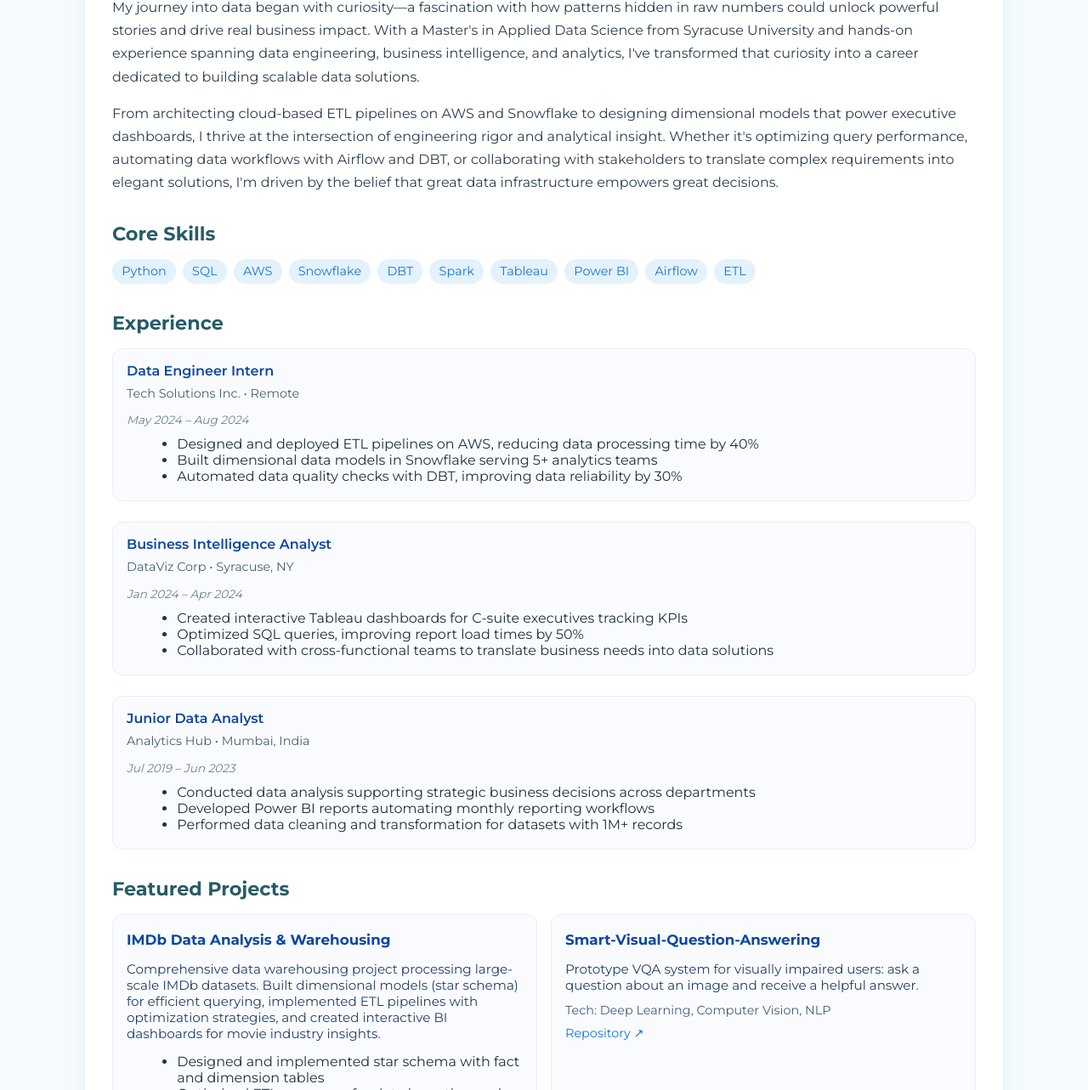
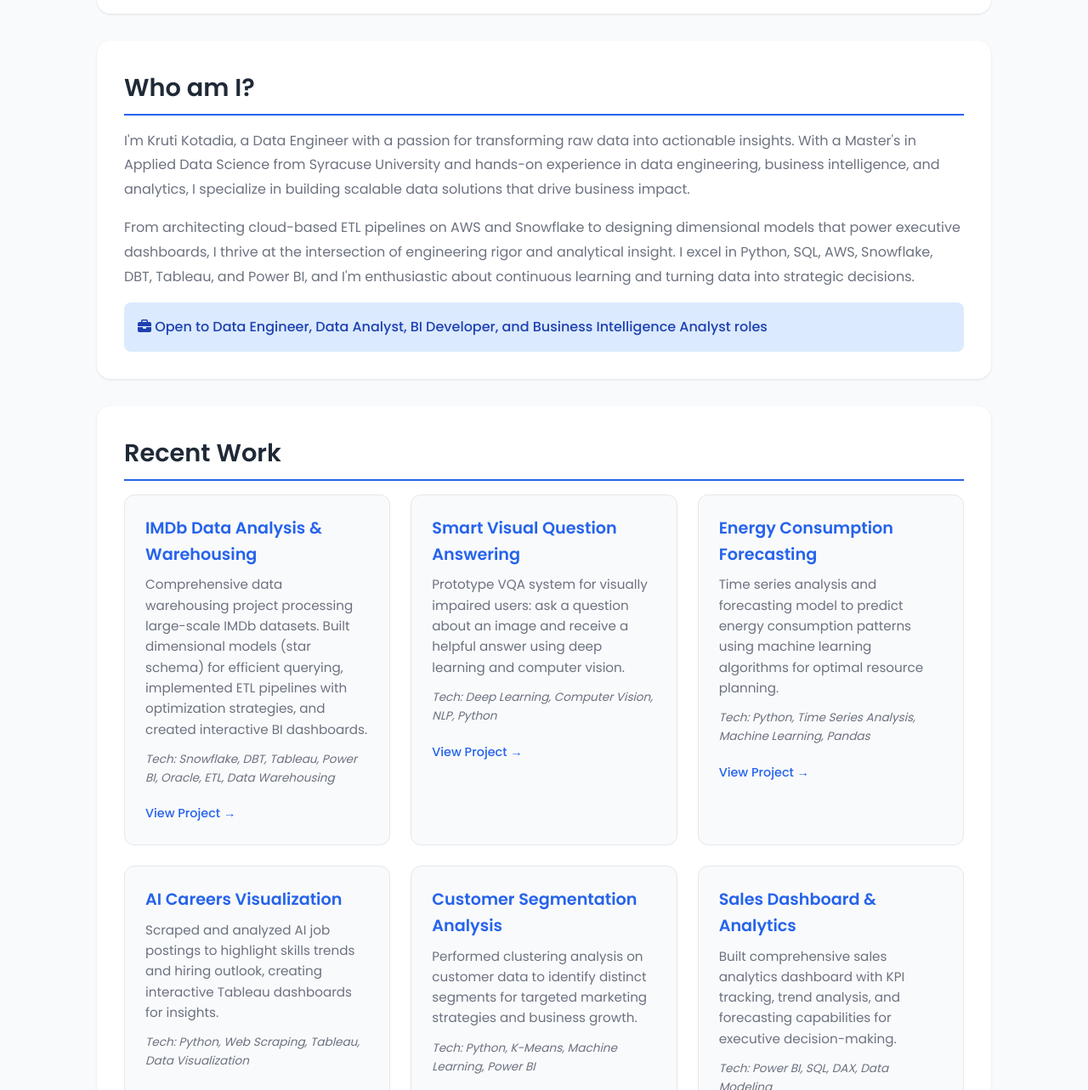
Before and after one commit to krutikotadi/KrutiKotadia.io, a plain HTML site: page index.html in a window 1280 px wide. Shown: the part 259-1542 px from the top of the page at 85% size. Drawn offline with Linux system fonts and the light colour scheme.

Commit message:
Redesign portfolio to match reference site structure with clean layout

```diff
--- a/index.html
+++ b/index.html
@@ -1,172 +1,280 @@
 <!DOCTYPE html>
 <html lang="en">
 <head>
-  <meta charset="UTF-8" />
-  <meta name="viewport" content="width=device-width, initial-scale=1.0" />
+  <meta charset="UTF-8">
+  <meta name="viewport" content="width=device-width, initial-scale=1.0">
   <title>Kruti Kotadia | Data Engineer Portfolio</title>
   <link rel="preconnect" href="https://fonts.googleapis.com">
   <link rel="preconnect" href="https://fonts.gstatic.com" crossorigin>
-  <link href="https://fonts.googleapis.com/css2?family=Montserrat:wght@400;600;700&display=swap" rel="stylesheet">
-  <link rel="stylesheet" href="https://cdnjs.cloudflare.com/ajax/libs/font-awesome/6.4.0/css/all.min.css"/>
+  <link href="https://fonts.googleapis.com/css2?family=Poppins:wght@400;500;600;700&display=swap" rel="stylesheet">
+  <link rel="stylesheet" href="https://cdnjs.cloudflare.com/ajax/libs/font-awesome/6.4.0/css/all.min.css">
   <style>
-    :root{--primary:#1976d2;--ink:#203040;--muted:#5a6b7a;--chip:#e3f2fd;--bg:#f5fbfc;}
-    *{box-sizing:border-box}
-    body{font-family:'Montserrat',sans-serif;background:var(--bg);margin:0;color:var(--ink);}
-    .container{max-width:1080px;margin:2rem auto;padding:2rem;background:#fff;border-radius:16px;box-shadow:0 4px 24px rgba(25,118,210,.08)}
-    header.hero{display:flex;flex-direction:column;gap:.5rem}
-    h1{color:var(--primary);font-size:2.2rem;margin:.25rem 0}
-    .subtitle{color:var(--muted);font-weight:600}
-    .animated-text{display:inline-block;border-right:.1em solid var(--primary);white-space:nowrap;overflow:hidden;animation:typing 2.2s steps(32,end), blink 1s step-end infinite}
-    @keyframes typing{from{width:0} to{width:32ch}}
-    @keyframes blink{0%,100%{border-color:transparent}40%{border-color:var(--primary)}}
-    section{margin-top:2rem}
-    h2{font-size:1.4rem;color:#275c68;margin:.2rem 0 1rem}
-    .chips{display:flex;flex-wrap:wrap;gap:.5rem}
-    .chip{background:var(--chip);color:var(--primary);border-radius:999px;padding:.35rem .7rem;font-size:.9rem}
-    .grid{display:grid;grid-template-columns:repeat(12,1fr);gap:1rem}
-    .col-6{grid-column:span 6}
-    .col-12{grid-column:span 12}
-    .projects{display:grid;grid-template-columns:repeat(auto-fit,minmax(260px,1fr));gap:1rem}
-    .card{background:#fafbff;border:1px solid #e8eef6;border-radius:12px;padding:1rem;transition:.2s;display:flex;flex-direction:column;gap:.5rem}
-    .card:hover{transform:translateY(-4px);box-shadow:0 8px 20px rgba(25,118,210,.15)}
-    .card h3{color:#0d47a1;margin:.2rem 0;font-size:1.05rem}
-    .card p{margin:.2rem 0;color:#224266;font-size:.95rem}
-    .card .links a{font-size:.9rem;color:var(--primary);text-decoration:none}
-    .card .role{font-weight:600;color:#0d47a1;font-size:1rem}
-    .card .company{color:#47607a;font-size:.9rem;margin-bottom:.4rem}
-    .card .duration{color:#708090;font-size:.85rem;font-style:italic}
-    ul{margin:.2rem 0 .2rem 1.2rem}
-    .meta{color:#47607a;font-size:.9rem}
-    .social{display:flex;gap:1rem;font-size:1.5rem}
-    .social a{color:var(--primary);transition:.2s}
-    .social a:hover{color:#0d47a1}
-    .timeline{position:relative;padding-left:2rem}
-    .timeline::before{content:'';position:absolute;left:0;top:0;bottom:0;width:2px;background:linear-gradient(180deg,var(--primary),#e3f2fd)}
-    .experience-cards{display:grid;gap:1.5rem}
-    .about-story{line-height:1.7;color:#2c3e50;font-size:1rem}
+    :root {
+      --primary: #2563eb;
+      --primary-dark: #1e40af;
+      --text-dark: #1f2937;
+      --text-muted: #6b7280;
+      --bg-gray: #f9fafb;
+      --card-bg: #ffffff;
+      --border: #e5e7eb;
+    }
+    * {
+      margin: 0;
+      padding: 0;
+      box-sizing: border-box;
+    }
+    body {
+      font-family: 'Poppins', sans-serif;
+      background: var(--bg-gray);
+      color: var(--text-dark);
+      line-height: 1.6;
+    }
+    .container {
+      max-width: 1100px;
+      margin: 0 auto;
+      padding: 2rem 1.5rem;
+    }
+    header.hero {
+      text-align: center;
+      padding: 3rem 0 2rem;
+      background: var(--card-bg);
+      border-radius: 16px;
+      margin-bottom: 2rem;
+      box-shadow: 0 1px 3px rgba(0,0,0,0.1);
+    }
+    h1 {
+      font-size: 2.5rem;
+      font-weight: 700;
+      color: var(--text-dark);
+      margin-bottom: 0.5rem;
+    }
+    .subtitle {
+      font-size: 1.1rem;
+      color: var(--text-muted);
+      margin-bottom: 1.5rem;
+    }
+    .social {
+      display: flex;
+      gap: 1rem;
+      justify-content: center;
+      font-size: 1.5rem;
+    }
+    .social a {
+      color: var(--text-muted);
+      transition: color 0.3s;
+    }
+    .social a:hover {
+      color: var(--primary);
+    }
+    section {
+      background: var(--card-bg);
+      padding: 2rem;
+      border-radius: 16px;
+      margin-bottom: 2rem;
+      box-shadow: 0 1px 3px rgba(0,0,0,0.1);
+    }
+    h2 {
+      font-size: 1.8rem;
+      font-weight: 600;
+      color: var(--text-dark);
+      margin-bottom: 1rem;
+      padding-bottom: 0.5rem;
+      border-bottom: 2px solid var(--primary);
+    }
+    .about-text {
+      color: var(--text-muted);
+      line-height: 1.8;
+      margin-bottom: 1rem;
+    }
+    .open-to-work {
+      background: #dbeafe;
+      color: var(--primary-dark);
+      padding: 1rem;
+      border-radius: 8px;
+      margin-top: 1rem;
+      font-weight: 500;
+    }
+    .projects {
+      display: grid;
+      grid-template-columns: repeat(auto-fit, minmax(300px, 1fr));
+      gap: 1.5rem;
+    }
+    .card {
+      background: var(--bg-gray);
+      border: 1px solid var(--border);
+      border-radius: 12px;
+      padding: 1.5rem;
+      transition: transform 0.3s, box-shadow 0.3s;
+      cursor: pointer;
+    }
+    .card:hover {
+      transform: translateY(-5px);
+      box-shadow: 0 10px 25px rgba(37,99,235,0.15);
+    }
+    .card h3 {
+      font-size: 1.2rem;
+      font-weight: 600;
+      color: var(--primary);
+      margin-bottom: 0.5rem;
+    }
+    .card p {
+      color: var(--text-muted);
+      font-size: 0.95rem;
+      margin-bottom: 0.75rem;
+    }
+    .card .tech {
+      font-size: 0.85rem;
+      color: var(--text-muted);
+      font-style: italic;
+    }
+    .card .link {
+      display: inline-block;
+      margin-top: 0.5rem;
+      color: var(--primary);
+      text-decoration: none;
+      font-weight: 500;
+      font-size: 0.9rem;
+    }
+    .card .link:hover {
+      text-decoration: underline;
+    }
+    .contact-info {
+      display: flex;
+      flex-wrap: wrap;
+      gap: 2rem;
+      margin-top: 1.5rem;
+    }
+    .contact-item {
+      display: flex;
+      align-items: center;
+      gap: 0.5rem;
+      color: var(--text-muted);
+    }
+    .btn-resume {
+      display: inline-block;
+      background: var(--primary);
+      color: white;
+      padding: 0.75rem 1.5rem;
+      border-radius: 8px;
+      text-decoration: none;
+      font-weight: 500;
+      transition: background 0.3s;
+      margin-top: 1rem;
+    }
+    .btn-resume:hover {
+      background: var(--primary-dark);
+    }
+    footer {
+      text-align: center;
+      padding: 2rem 0;
+      color: var(--text-muted);
+      font-size: 0.9rem;
+    }
   </style>
 </head>
 <body>
   <div class="container">
     <header class="hero">
       <h1>Kruti Kotadia</h1>
-      <p class="subtitle"><span class="animated-text">Data Engineer | BI Developer</span></p>
+      <p class="subtitle">Data Engineer | BI Developer | Analytics Professional</p>
+      <div class="social">
+        <a href="https://www.linkedin.com/in/kruti-kotadia" target="_blank" title="LinkedIn"><i class="fab fa-linkedin"></i></a>
+        <a href="https://github.com/krutikotadi" target="_blank" title="GitHub"><i class="fab fa-github"></i></a>
+        <a href="mailto:k26kotadia@gmail.com" title="Email"><i class="fas fa-envelope"></i></a>
+      </div>
     </header>
+
     <section id="about">
-      <h2>About</h2>
-      <div class="about-story">
-        <p>My journey into data began with curiosity—a fascination with how patterns hidden in raw numbers could unlock powerful stories and drive real business impact. With a Master's in Applied Data Science from Syracuse University and hands-on experience spanning data engineering, business intelligence, and analytics, I've transformed that curiosity into a career dedicated to building scalable data solutions.</p>
-        <p>From architecting cloud-based ETL pipelines on AWS and Snowflake to designing dimensional models that power executive dashboards, I thrive at the intersection of engineering rigor and analytical insight. Whether it's optimizing query performance, automating data workflows with Airflow and DBT, or collaborating with stakeholders to translate complex requirements into elegant solutions, I'm driven by the belief that great data infrastructure empowers great decisions.</p>
+      <h2>Who am I?</h2>
+      <p class="about-text">
+        I'm Kruti Kotadia, a Data Engineer with a passion for transforming raw data into actionable insights.
+        With a Master's in Applied Data Science from Syracuse University and hands-on experience in data engineering,
+        business intelligence, and analytics, I specialize in building scalable data solutions that drive business impact.
+      </p>
+      <p class="about-text">
+        From architecting cloud-based ETL pipelines on AWS and Snowflake to designing dimensional models that power
+        executive dashboards, I thrive at the intersection of engineering rigor and analytical insight. I excel in
+        Python, SQL, AWS, Snowflake, DBT, Tableau, and Power BI, and I'm enthusiastic about continuous learning
+        and turning data into strategic decisions.
+      </p>
+      <div class="open-to-work">
+        <i class="fas fa-briefcase"></i> Open to Data Engineer, Data Analyst, BI Developer, and Business Intelligence Analyst roles
       </div>
     </section>
-    <section id="skills">
-      <h2>Core Skills</h2>
-      <div class="chips">
-        <span class="chip">Python</span>
-        <span class="chip">SQL</span>
-        <span class="chip">AWS</span>
-        <span class="chip">Snowflake</span>
-        <span class="chip">DBT</span>
-        <span class="chip">Spark</span>
-        <span class="chip">Tableau</span>
-        <span class="chip">Power BI</span>
-        <span class="chip">Airflow</span>
-        <span class="chip">ETL</span>
-      </div>
-    </section>
-    <section id="experience">
-      <h2>Experience</h2>
-      <div class="experience-cards">
+
+    <section id="projects">
+      <h2>Recent Work</h2>
+      <div class="projects">
         <article class="card">
-          <div class="role">Data Engineer Intern</div>
-          <div class="company">Tech Solutions Inc. • Remote</div>
-          <div class="duration">May 2024 – Aug 2024</div>
-          <ul>
-            <li>Designed and deployed ETL pipelines on AWS, reducing data processing time by 40%</li>
-            <li>Built dimensional data models in Snowflake serving 5+ analytics teams</li>
-            <li>Automated data quality checks with DBT, improving data reliability by 30%</li>
-          </ul>
+          <h3>IMDb Data Analysis & Warehousing</h3>
+          <p>Comprehensive data warehousing project processing large-scale IMDb datasets. Built dimensional models (star schema) for efficient querying, implemented ETL pipelines with optimization strategies, and created interactive BI dashboards.</p>
+          <p class="tech">Tech: Snowflake, DBT, Tableau, Power BI, Oracle, ETL, Data Warehousing</p>
+          <a href="https://github.com/krutikotadi" class="link" target="_blank">View Project →</a>
         </article>
+
         <article class="card">
-          <div class="role">Business Intelligence Analyst</div>
-          <div class="company">DataViz Corp • Syracuse, NY</div>
-          <div class="duration">Jan 2024 – Apr 2024</div>
-          <ul>
-            <li>Created interactive Tableau dashboards for C-suite executives tracking KPIs</li>
-            <li>Optimized SQL queries, improving report load times by 50%</li>
-            <li>Collaborated with cross-functional teams to translate business needs into data solutions</li>
-          </ul>
+          <h3>Smart Visual Question Answering</h3>
+          <p>Prototype VQA system for visually impaired users: ask a question about an image and receive a helpful answer using deep learning and computer vision.</p>
+          <p class="tech">Tech: Deep Learning, Computer Vision, NLP, Python</p>
+          <a href="https://github.com/krutikotadi/Smart-Visual-Question-Answering" class="link" target="_blank">View Project →</a>
         </article>
+
         <article class="card">
-          <div class="role">Junior Data Analyst</div>
-          <div class="company">Analytics Hub • Mumbai, India</div>
-          <div class="duration">Jul 2019 – Jun 2023</div>
-          <ul>
-            <li>Conducted data analysis supporting strategic business decisions across departments</li>
-            <li>Developed Power BI reports automating monthly reporting workflows</li>
-            <li>Performed data cleaning and transformation for datasets with 1M+ records</li>
-          </ul>
+          <h3>Energy Consumption Forecasting</h3>
+          <p>Time series analysis and forecasting model to predict energy consumption patterns using machine learning algorithms for optimal resource planning.</p>
+          <p class="tech">Tech: Python, Time Series Analysis, Machine Learning, Pandas</p>
+          <a href="https://github.com/krutikotadi" class="link" target="_blank">View Project →</a>
+        </article>
+
+        <article class="card">
+          <h3>AI Careers Visualization</h3>
+          <p>Scraped and analyzed AI job postings to highlight skills trends and hiring outlook, creating interactive Tableau dashboards for insights.</p>
+          <p class="tech">Tech: Python, Web Scraping, Tableau, Data Visualization</p>
+          <a href="https://github.com/krutikotadi" class="link" target="_blank">View Project →</a>
+        </article>
+
+        <article class="card">
+          <h3>Customer Segmentation Analysis</h3>
+          <p>Performed clustering analysis on customer data to identify distinct segments for targeted marketing strategies and business growth.</p>
+          <p class="tech">Tech: Python, K-Means, Machine Learning, Power BI</p>
+          <a href="https://github.com/krutikotadi" class="link" target="_blank">View Project →</a>
+        </article>
+
+        <article class="card">
+          <h3>Sales Dashboard & Analytics</h3>
+          <p>Built comprehensive sales analytics dashboard with KPI tracking, trend analysis, and forecasting capabilities for executive decision-making.</p>
+          <p class="tech">Tech: Power BI, SQL, DAX, Data Modeling</p>
+          <a href="https://github.com/krutikotadi" class="link" target="_blank">View Project →</a>
         </article>
       </div>
     </section>
-    <section id="projects">
-      <h2>Featured Projects</h2>
-      <div class="projects">
-        <article class="card">
-          <h3>IMDb Data Analysis & Warehousing</h3>
-          <p>Comprehensive data warehousing project processing large-scale IMDb datasets. Built dimensional models (star schema) for efficient querying, implemented ETL pipelines with optimization strategies, and created interactive BI dashboards for movie industry insights.</p>
-          <ul>
-            <li>Designed and implemented star schema with fact and dimension tables</li>
-            <li>Optimized ETL processes for data ingestion and transformation</li>
-            <li>Built interactive dashboards in Tableau and Power BI</li>
-            <li>Leveraged Snowflake for cloud data warehousing</li>
-            <li>Used DBT for data transformation and modeling</li>
-            <li>Integrated with Oracle for legacy data sources</li>
-          </ul>
-          <div class="meta">Tech: Snowflake, DBT, Tableau, Power BI, Oracle, Dimensional Modeling, ETL Optimization, Data Warehousing, BI</div>
-        </article>
-        <article class="card">
-          <h3>Smart-Visual-Question-Answering</h3>
-          <p>Prototype VQA system for visually impaired users: ask a question about an image and receive a helpful answer.</p>
-          <div class="meta">Tech: Deep Learning, Computer Vision, NLP</div>
-          <div class="links"><a href="https://github.com/krutikotadi/Smart-Visual-Question-Answering" rel="noopener" target="_blank">Repository ↗</a></div>
-        </article>
+
+    <section id="contact">
+      <h2>Get In Touch</h2>
+      <p class="about-text">
+        I'm interested in new opportunities – especially challenging data engineering and analytics projects.
+        However, if you have other requests or questions, don't hesitate to reach out.
+      </p>
+      <a href="#" class="btn-resume" onclick="alert('Resume download link - please add your resume URL'); return false;">Download Resume</a>
+      <div class="contact-info">
+        <div class="contact-item">
+          <i class="fas fa-envelope"></i>
+          <a href="mailto:k26kotadia@gmail.com" style="color: var(--text-muted); text-decoration: none;">k26kotadia@gmail.com</a>
+        </div>
+        <div class="contact-item">
+          <i class="fab fa-linkedin"></i>
+          <a href="https://www.linkedin.com/in/kruti-kotadia" target="_blank" style="color: var(--text-muted); text-decoration: none;">LinkedIn Profile</a>
+        </div>
+        <div class="contact-item">
+          <i class="fab fa-github"></i>
+          <a href="https://github.com/krutikotadi" target="_blank" style="color: var(--text-muted); text-decoration: none;">GitHub Profile</a>
+        </div>
       </div>
     </section>
-    <section id="education">
-      <h2>Education</h2>
-      <ul>
-        <li><strong>MS, Applied Data Science</strong> — Syracuse University (2023–2025)</li>
-        <li><strong>BS, Information Technology</strong> — University of Mumbai (2016–2019)</li>
-      </ul>
-    </section>
-    <section id="contact">
-      <h2>Contact</h2>
-      <p class="meta">Open to Business Analyst, Data Analyst, Data Engineer, and Business Intelligence Analyst roles. Feel free to reach out.</p>
-      <div class="social">
-        <a href="mailto:k26kotadia@gmail.com" title="Email"><i class="fa-solid fa-envelope"></i></a>
-        <a href="https://github.com/krutikotadi" rel="noopener" target="_blank" title="GitHub"><i class="fa-brands fa-github"></i></a>
-        <a href="https://www.linkedin.com/in/kruti-kotadia" rel="noopener" target="_blank" title="LinkedIn"><i class="fa-brands fa-linkedin"></i></a>
-      </div>
-    </section>
-    <section id="more">
-      <details>
-        <summary>More Selected Work</summary>
-        <div class="projects" style="margin-top: .75rem;">
-          <article class="card">
-            <h3>AI Careers Visualization</h3>
-            <p>Scraped and analyzed AI job postings to highlight skills trends and hiring outlook.</p>
-            <div class="meta">Tech: Python, Tableau</div>
-          </article>
-        </div>
-      </details>
-    </section>
+
     <footer>
-      <p>© <span id="y"></span> Kruti Kotadia · Built for GitHub Pages</p>
+      <p>© 2025 Kruti Kotadia · Built for GitHub Pages</p>
     </footer>
   </div>
-  <script>
-    document.getElementById('y').textContent = new Date().getFullYear();
-  </script>
 </body>
 </html>
```
